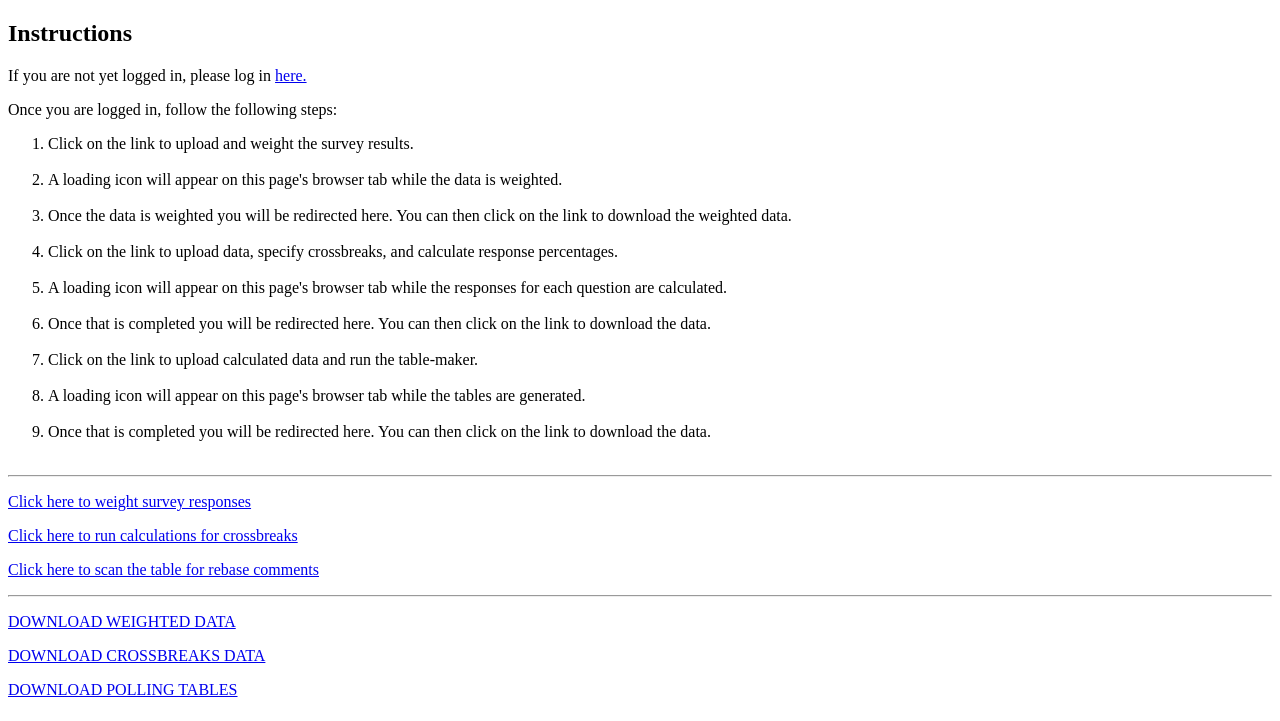
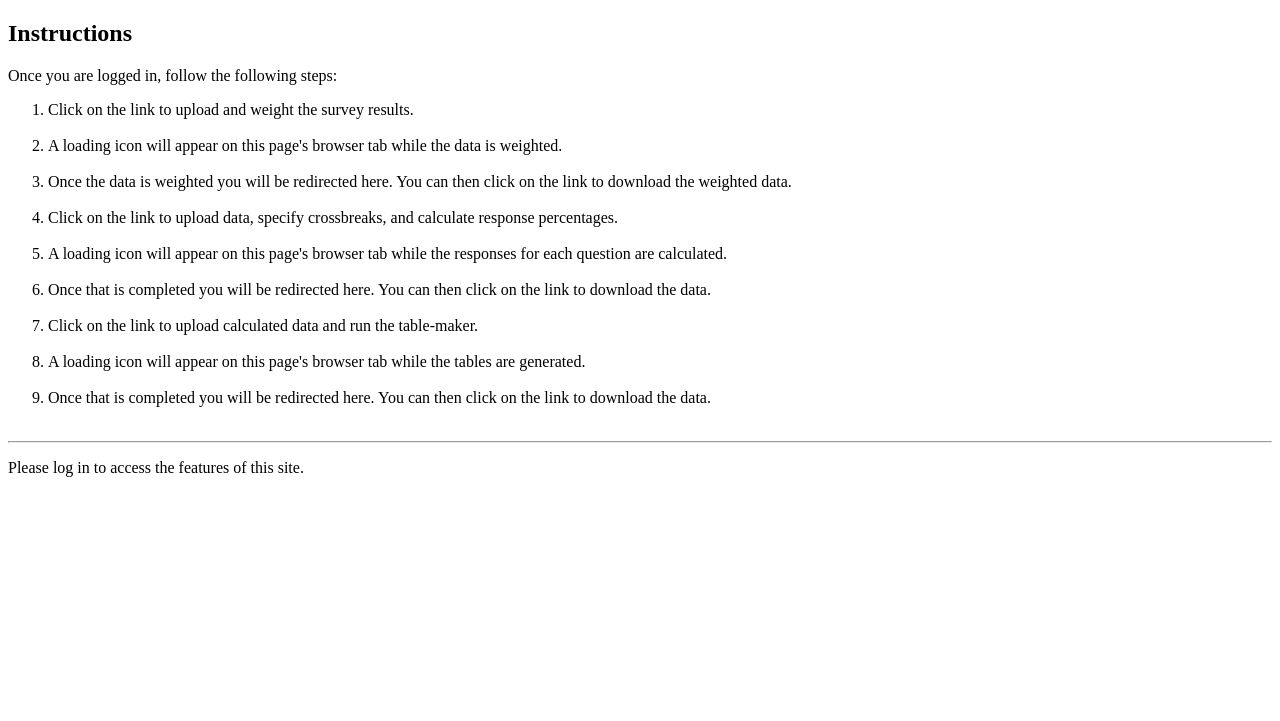
Before and after one commit to pf-data-projects/pf_polling_analyser, a Django app: page / in a window 1280 px wide. Shown: the part 79-800 px from the top of the page. Run offline with Django 3.2, Linux system fonts and the light colour scheme; data comes from the database, SQL or seed files in the repository; both versions use the stored data as it was after the commit; some libraries are stand-ins or nearby versions.

Commit message:
FEAT: update front-end to enable access to features to authenticated users.

```diff
--- a/templates/base.html
+++ b/templates/base.html
@@ -19,8 +19,10 @@
             {% endif %}
         </header>
         <main>
+
             {% block content %}
             {% endblock %}
+
         </main>
         <footer>
         </footer>
--- a/templates/query_list.html
+++ b/templates/query_list.html
@@ -2,7 +2,6 @@
 {% block content %}
 
 <h2>Instructions</h2>
-<p>If you are not yet logged in, please log in <a href="{% url 'admin:index' %}">here.</a></p>
 <p>Once you are logged in, follow the following steps:</p>
 <ol>
     <li>Click on the link to upload and weight the survey results.</li><br/>
@@ -16,6 +15,11 @@
     <li>Once that is completed you will be redirected here. You can then click on the link to download the data.</li><br/>
 </ol>
 
+{% if user.is_authenticated %}
+{% for profile in profiles %}
+{% if profile.user == user %}
+{% if profile.approved == True %}
+
 <hr/>
 <p><a href="{% url 'weight_data' %}">Click here to weight survey responses</a></p>
 <p><a href="{% url 'upload_data' %}">Click here to run calculations for crossbreaks</a></p>
@@ -26,4 +30,19 @@
 <p><a href="{% url 'download_csv' %}">DOWNLOAD CROSSBREAKS DATA</a></p>
 <p><a href="{% url 'table_download' %}">DOWNLOAD POLLING TABLES</a></p>
 
+{% else %}
+
+<hr/>
+<p>Your profile is awaiting approval. Please ask Jeremy to approve it for you.</p>
+
+{% endif %}
+{% endif %}
+{% endfor %}
+
+{% else %}
+<hr/>
+<p>Please log in to access the features of this site.</p>
+
+{% endif %}
+
 {% endblock %}
--- a/upload/forms.py
+++ b/upload/forms.py
@@ -19,7 +19,7 @@ class CSVUploadForm(forms.Form):
     """
 
     data_file = forms.FileField(
-        label='SURVEY RESPONSE DATA ONLY',
+        label='SURVEY RESPONSE DATA (same data file you would use normally)',
         help_text='Only .xlsx files are accepted.',
         validators=[]
     )
@@ -70,12 +70,12 @@ class WeightForm(forms.Form):
     2. weight proportions
     """
     results = forms.FileField(
-        label='SURVEY RESPONSE DATA ONLY',
+        label='SURVEY RESPONSE DATA (same data file you would use normally)',
         help_text='Only .xlsx files are accepted.',
         validators=[]
     )
     weights = forms.FileField(
-        label='WEIGHT PROPORTIONS DATA ONLY',
+        label='WEIGHT PROPORTIONS DATA (same as the standard weight proportions we already use)',
         help_text='Only .xlsx files are accepted.',
         validators=[]
     )
```
Also changed, not shown: db.sqlite3.
